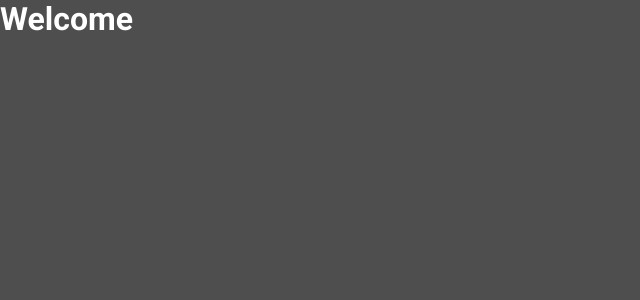
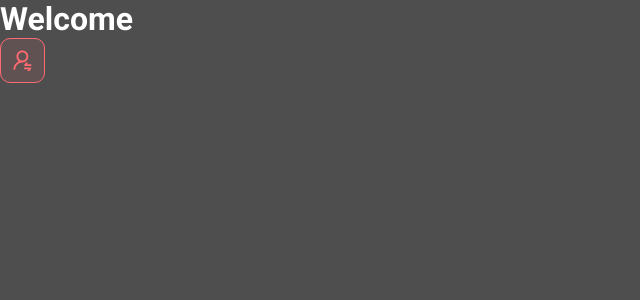
Before and after one commit to EmileMoraes/Emis-Sales, a React (Vite) app in the folder frontend/: page / in a window 1280 px wide. Shown: the top 300 px of the page, without its empty margins (0-640 px from the left). Built offline with nearby package versions, Linux system fonts and the light colour scheme.

Commit message:
First component button

```diff
--- a/frontend/src/App.tsx
+++ b/frontend/src/App.tsx
@@ -1,6 +1,12 @@
+import NotificationButton from "./components/notification-button"
 
 function App() {
-  return(<h1>Welcome</h1>)
+  return(
+  <>
+  <h1>Welcome</h1>
+  <NotificationButton/>
+  </>
+  )
 }
 
 export default App
--- /dev/null
+++ b/frontend/src/components/notification-button/index.tsx
@@ -0,0 +1,12 @@
+import icon from '../../assets/Vector.svg'
+import './styles.css'
+
+function NotificationButton() {
+    return (
+        <div className="emisales-red-botton">
+            <img src={icon} alt="notification" />
+        </div>
+    )
+}
+
+export default NotificationButton
--- /dev/null
+++ b/frontend/src/components/notification-button/styles.css
@@ -0,0 +1,15 @@
+.emisales-red-botton {
+    height: 45px;
+    width: 45px;
+    background: rgba(255, 107, 114, 0.1);
+    border: 1px solid #FF6B72;
+    border-radius: 10px;
+    display: flex;
+    align-items: center;
+    justify-content: center;
+    cursor: pointer;
+}
+
+.emisales-red-botton img {
+    width: 19px;
+}
```
Also changed, not shown: frontend/src/assets/Vector.svg (added).
